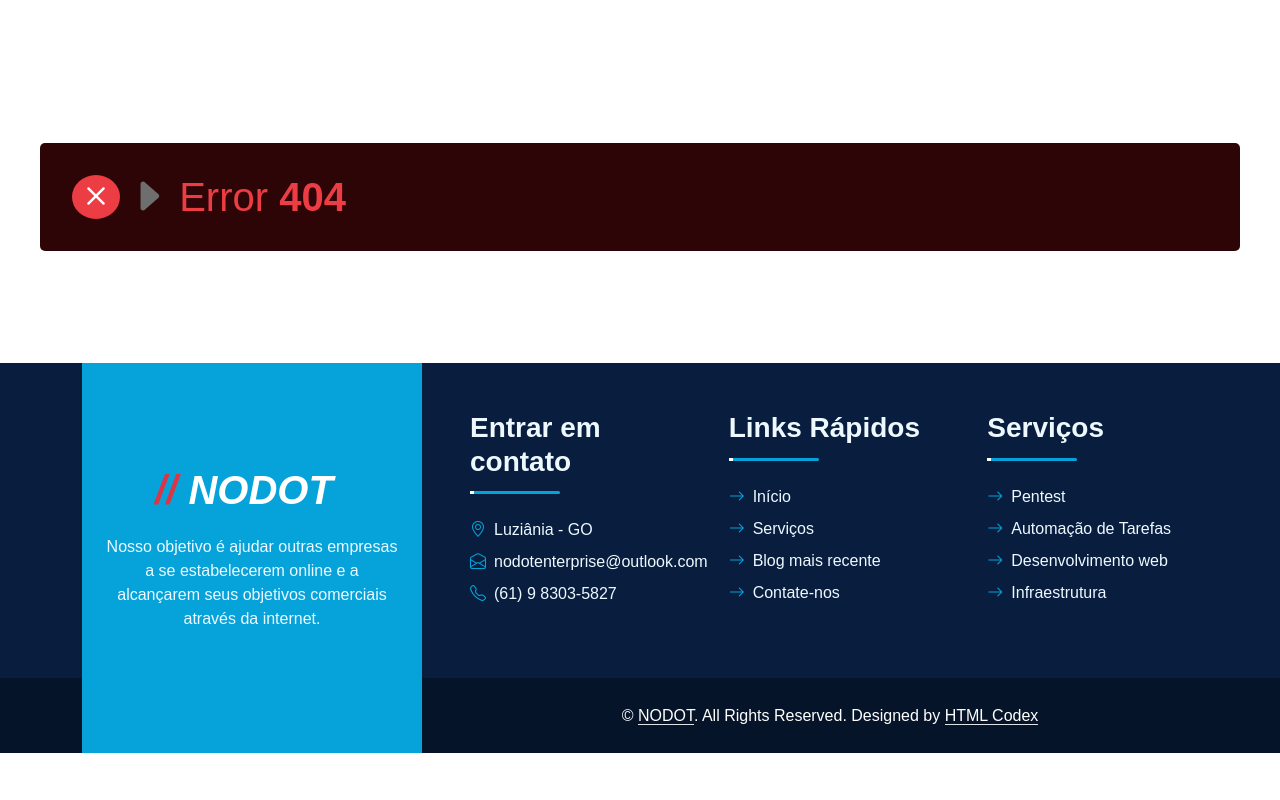
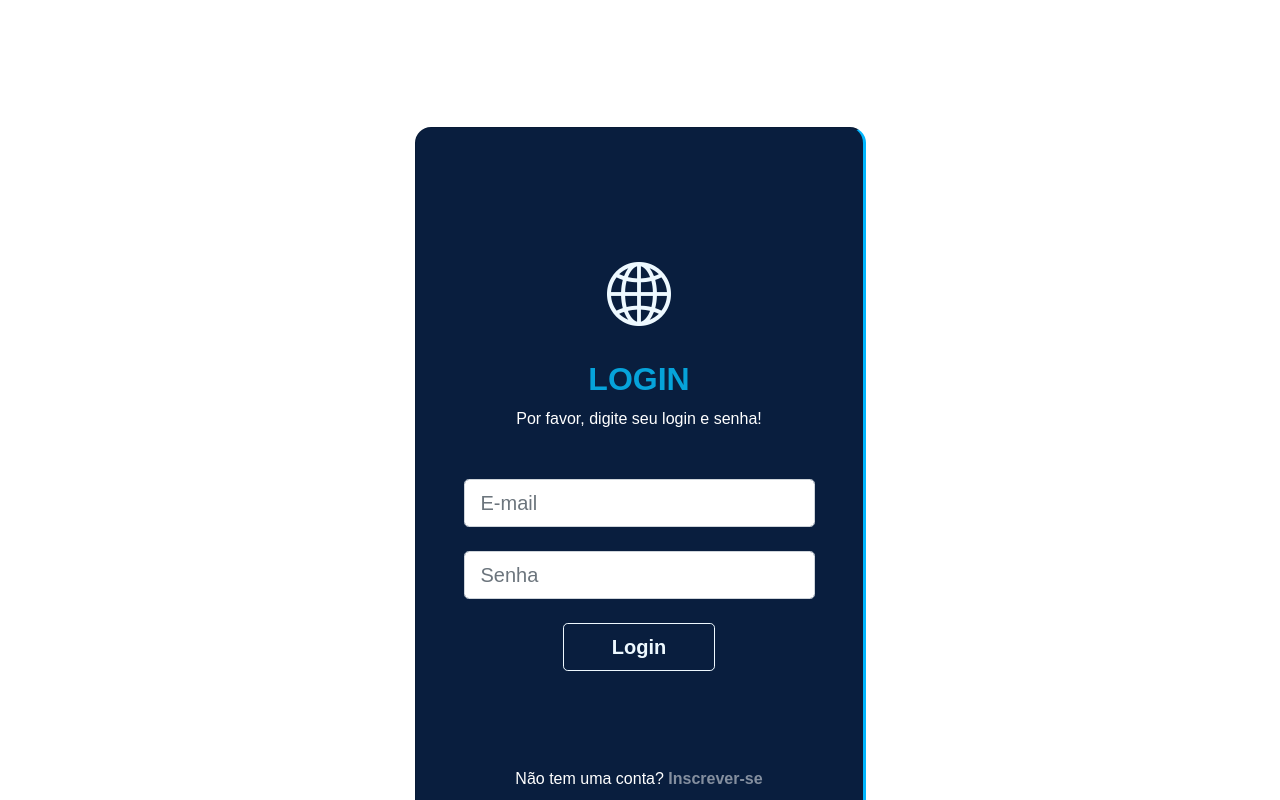
Before and after one commit to Royalr4z/NodotAngular, an Angular app in the folder frontend/: page /signin in a window 1280 px wide. Before the commit this address led to /Error. Shown: the part 400-1200 px from the top of the page. Before the commit the page ends 1153 px from the top, so only its background shows below. Built offline with nearby package versions, Linux system fonts and the light colour scheme; a web font is replaced by a local one.

Commit message:
Adding Login Page

```diff
--- /dev/null
+++ b/frontend/src/app/Page/signin/signin.component.html
@@ -0,0 +1,3 @@
+<app-header [title]="'LOGIN'" [caption]="'Blog'" [href]="'blog'"/>
+<app-login/>
+<app-footer/>
--- /dev/null
+++ b/frontend/src/app/Page/signin/signin.component.ts
@@ -0,0 +1,21 @@
+import { Component, OnInit } from '@angular/core';
+import { Meta, Title } from '@angular/platform-browser';
+
+@Component({
+  selector: 'app-signin',
+  templateUrl: './signin.component.html',
+  styleUrls: ['./signin.component.css']
+})
+export class SigninComponent implements OnInit {
+
+  constructor(private metaService: Meta, private titleService: Title) { }
+
+  ngOnInit(): void {
+    // Define o título da página
+    this.titleService.setTitle('Faça seu Login | NODOT');
+
+    // Define as meta tags
+    this.metaService.addTag({ name: 'description', content: 'Página de Login' });
+    this.metaService.addTag({ name: 'keywords', content: 'Faça seu Login, NODOT' });
+  }
+}
--- a/frontend/src/app/Template/blog-content/blog-content.component.ts
+++ b/frontend/src/app/Template/blog-content/blog-content.component.ts
@@ -47,9 +47,9 @@ export class BlogContentComponent implements OnInit {
     this.http.get(`${BaseUrl}/blogs/orderby`)
       .subscribe((response: any) => {
 
-        this.posts = response.data.blog.map((post: any) => {
+        this.posts = response.map((post: any) => {
           if (!post.imageUrl) {
-            post.imageUrl = 'imgBlog2';
+            post.imageUrl = '../../../assets/img/blog-2.jpg';
           }
           return post;
         });
--- /dev/null
+++ b/frontend/src/app/Template/login/login.component.html
@@ -0,0 +1,55 @@
+<section class="vh-100 gradient-custom">
+    <div class="container py-5 h-100">
+        <div class="row d-flex justify-content-center align-items-center h-100">
+            <div class="col-12 col-md-8 col-lg-6 col-xl-5">
+                <div class="card bg-dark text-white py-5"
+                [style.border-radius]="'1rem'" [style.border-bottom]="'3px solid #00b7ff'"
+                [style.border-right]="'3px solid #00b7ff'">
+                    <div class="card-body p-5 text-center">
+
+                        <!-- SuccessMsg Start -->
+                        <div [ngClass]="boxSuccess ? 'd-none' : 'text-light bg-success border-radius rounded-3 my-2 py-1'">
+                            <i class="bi bi-check"></i>
+                            <span>Usuário Conectado Com Sucesso.</span>
+                        </div>
+                        <!-- SuccessMsg End -->
+
+                        <!-- ErrorMsg Start -->
+                        <div [ngClass]="boxError ? 'd-none' : 'text-light bg-danger border-radius rounded-3 my-2 py-1'">
+                            <i class="bi bi-exclamation-triangle px-1"></i>
+                            <span>{{ msgError.msg }}</span>
+                        </div>
+                        <!-- ErrorMsg End -->
+
+                        <div class="mb-md-5 mt-md-4 pb-5">
+                            <a href="/" class="p-0 mb-5"
+                                [style.font-size]="'4rem'">
+                                <i class="bi bi-globe2 text-light"></i>
+                        </a>
+
+                        <h2 class="fw-bold mb-2 text-uppercase text-primary mt-3">Login</h2>
+                        <p class="text-light-50 mb-5">Por favor, digite seu login e senha!</p>
+
+                        <div class="form-outline form-white mb-4">
+                            <input type="email" id="typeEmail" class="form-control form-control-lg" placeholder="E-mail" />
+                        </div>
+
+                        <div class="form-outline form-white mb-4">
+                            <input type="password" id="typePassword" class="form-control form-control-lg" placeholder="Senha" />
+                        </div>
+
+                        <!-- <p class="small mb-5 pb-lg-2"><a class="text-white-50" href="#!">Esqueceu a senha?</a></p> -->
+
+                        <button (click)="connectUser()" class="btn btn-outline-light btn-lg px-5" type="submit">Login</button>
+                    </div>
+                    <div>
+                        <p class="mb-0">Não tem uma conta? <a href="signup" class="text-white-50 fw-bold">Inscrever-se</a>
+                        </p>
+                    </div>
+
+                </div>
+            </div>
+        </div>
+    </div>
+</div>
+</section >
--- /dev/null
+++ b/frontend/src/app/Template/login/login.component.ts
@@ -0,0 +1,63 @@
+import { Component } from '@angular/core';
+import { HttpClient, HttpHeaders } from '@angular/common/http';
+import { BaseUrl } from 'src/BaseUrl'
+
+@Component({
+  selector: 'app-login',
+  templateUrl: './login.component.html',
+  styleUrls: ['./login.component.css']
+})
+export class LoginComponent {
+  msgError: any = {};
+  boxSuccess: boolean = true;
+  boxError: boolean = true;
+
+  constructor(private http: HttpClient) { }
+
+  connectUser(): void {
+    const dados = {
+      email: (<HTMLInputElement>document.querySelector('#typeEmail')).value,
+      password: (<HTMLInputElement>document.querySelector('#typePassword')).value,
+    };
+
+    const options = {
+      headers: new HttpHeaders({
+        'Content-Type': 'application/json'
+      })
+    };
+
+    this.http.post(`${BaseUrl}/signin`, dados, options)
+    .subscribe(
+      (response: any) => {
+        if (response.status === 204) {
+          this.boxError = true;
+          this.boxSuccess = false;
+
+          (<HTMLInputElement>document.querySelector('#typeEmail')).value = '';
+          (<HTMLInputElement>document.querySelector('#typePassword')).value = '';
+
+          setTimeout(() => {
+            localStorage.setItem("admin", response.admin);
+            localStorage.setItem("email", response.email);
+            localStorage.setItem("exp", response.exp);
+            localStorage.setItem("iat", response.iat);
+            localStorage.setItem("id", response.id);
+            localStorage.setItem("name", response.name);
+            localStorage.setItem("token", response.token);
+            window.location.href = '/blog-creation';
+          }, 1500);
+        } else {
+          return;
+        }
+      },
+      (error: any) => {
+        this.boxError = false;
+
+        this.msgError = {
+          msg: error.error,
+          status: error.status,
+        };
+      }
+    );
+  }
+}
--- a/frontend/src/app/app-routing.module.ts
+++ b/frontend/src/app/app-routing.module.ts
@@ -11,9 +11,11 @@ import { PageContactComponent } from './Page/page-contact/page-contact.component
 import { PageErrorComponent } from './Page/page-error/page-error.component';
 import { PageBlogComponent } from './Page/page-blog/page-blog.component';
 import { DetailComponent } from './Page/detail/detail.component';
+import { SigninComponent } from './Page/signin/signin.component';
 
 
 const routes: Routes = [
+  { path: 'signin', component:  SigninComponent },
   { path: 'detail', component:  DetailComponent },
   { path: 'blog', component:  PageBlogComponent },
   { path: 'contact', component:  PageContactComponent },
--- a/frontend/src/app/app.module.ts
+++ b/frontend/src/app/app.module.ts
@@ -27,6 +27,8 @@ import { PageBlogComponent } from './Page/page-blog/page-blog.component';
 import { BlogComponent } from './Template/blog/blog.component';
 import { DetailComponent } from './Page/detail/detail.component';
 import { BlogContentComponent } from './Template/blog-content/blog-content.component';
+import { SigninComponent } from './Page/signin/signin.component';
+import { LoginComponent } from './Template/login/login.component';
 
 @NgModule({
   declarations: [
@@ -53,6 +55,8 @@ import { BlogContentComponent } from './Template/blog-content/blog-content.compo
     BlogComponent,
     DetailComponent,
     BlogContentComponent,
+    SigninComponent,
+    LoginComponent,
   ],
   imports: [
     BrowserModule,
```
Also changed, not shown: frontend/src/app/Page/signin/signin.component.css (added), frontend/src/app/Template/login/login.component.css (added), 2 other files (tests, documents, lock files or other folders).
